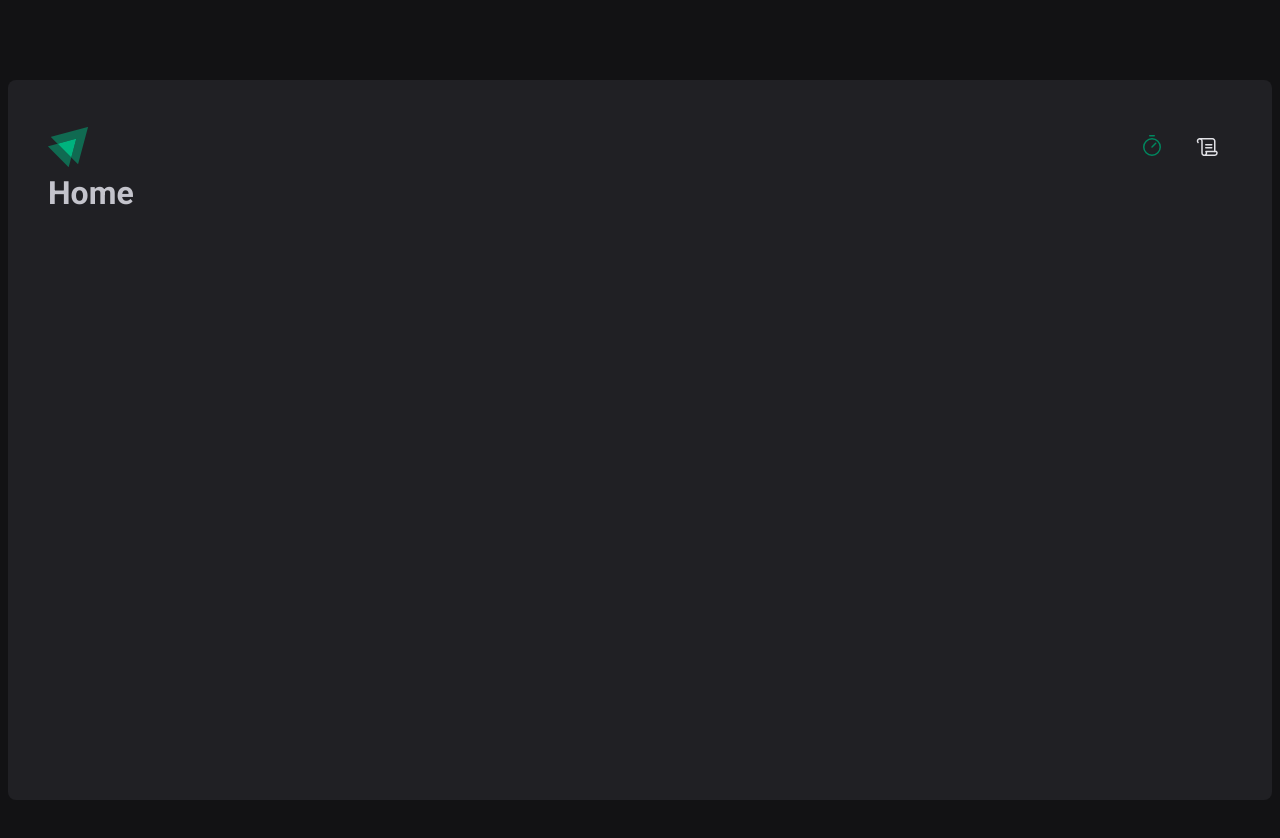
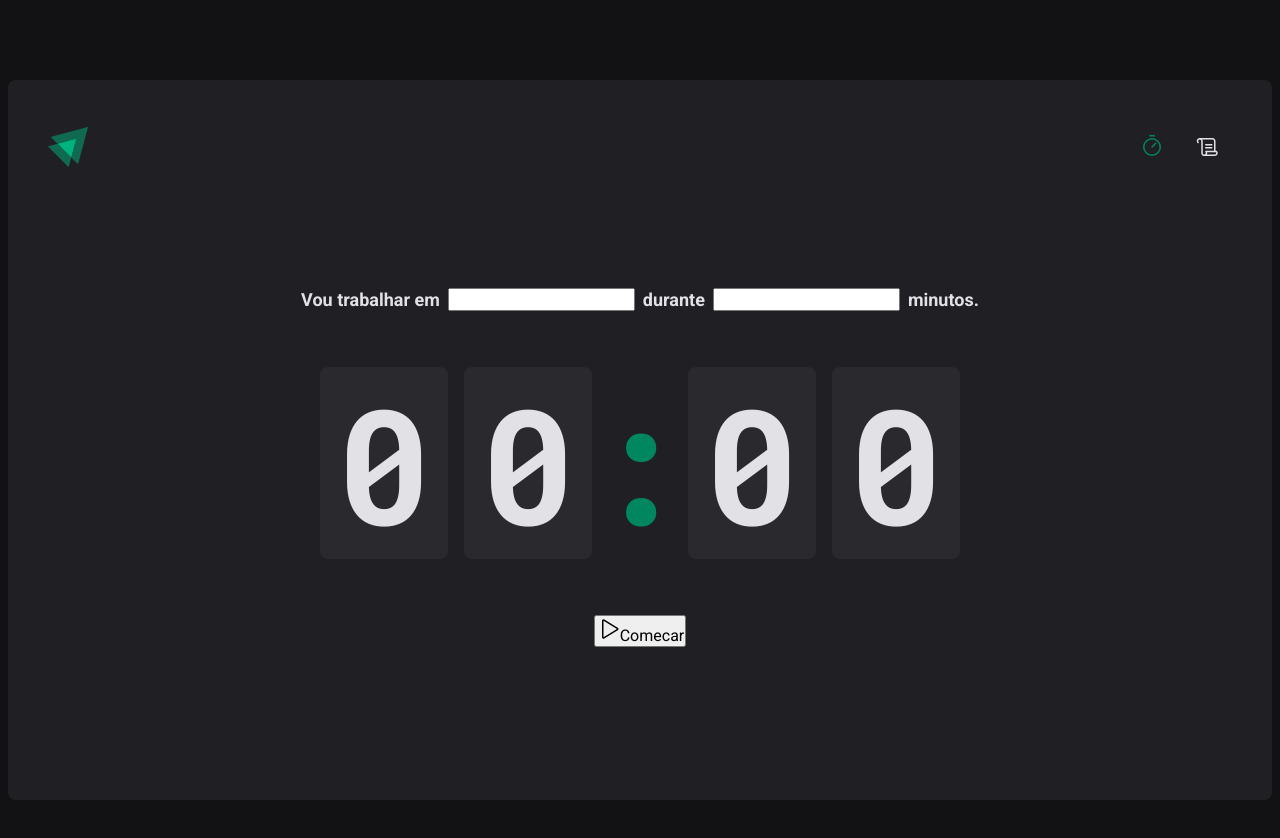
Before and after one commit to Gabriel422-hue/Pomodoro-Timer, a React (Vite) app: page / in a window 1280 px wide. Shown: the top 838 px of the page. Built offline with nearby package versions, Linux system fonts and the light colour scheme.

Commit message:
Iniciando Estilizacao da Home

```diff
--- a/src/Router.tsx
+++ b/src/Router.tsx
@@ -1,7 +1,8 @@
 import { Routes, Route } from "react-router-dom";
 import { DefaultLayout } from "./layouts/DefaultLayout";
 import { History } from "./pages/History";
-import { Home } from "./pages/Home";
+
+import { Home } from "./pages/Home/index";
 
 export function Router (){
     return(
--- a/src/pages/Home.tsx
+++ /dev/null
@@ -1,5 +0,0 @@
-export function Home() {
-    return (
-        <h1>Home</h1>
-    )
-}
--- /dev/null
+++ b/src/pages/Home/index.tsx
@@ -0,0 +1,37 @@
+import { Play } from "phosphor-react";
+import { CountdownContainer, FormContainer, HomeContainer, Separator } from "./styles";
+
+export function Home() {
+    return (
+        <HomeContainer>
+            <form action="" >
+               <FormContainer>
+                <label htmlFor="task">Vou trabalhar em</label>
+
+                    <input id="task"/>
+
+                    <label htmlFor="minutesAmount">durante</label>
+                    <input type="number" id="minutesAmount"/>
+
+                    <span>minutos.</span>
+               </FormContainer>
+
+            <CountdownContainer>
+                <span>0</span>
+                <span>0</span>
+                <Separator>:</Separator>
+                <span>0</span>
+                <span>0</span>
+            </CountdownContainer>
+
+            <button
+                type="submit">
+                <Play size={24} />
+                Comecar
+            </button>
+
+            </form>
+        </HomeContainer>
+
+    )
+}
--- /dev/null
+++ b/src/pages/Home/styles.ts
@@ -0,0 +1,51 @@
+import styled from "styled-components";
+
+export const HomeContainer = styled.main`
+flex: 1;
+
+display: flex;
+    flex-direction: column;
+    align-items: center;
+    justify-content: center;
+
+form {
+    display: flex;
+    flex-direction: column;
+    align-items: center;
+    gap: 3.5rem;
+}
+`;
+
+export const FormContainer = styled.div`
+  width: 100%;
+  display: flex;
+  align-items: center;
+  justify-content: center;
+  gap: 0.5rem;
+  color: ${(props) => props.theme['gray-100']};
+  font-size: 1.125rem;
+  font-weight: bold;
+  flex-wrap: wrap;
+`
+
+export const CountdownContainer = styled.div`
+  font-family: 'Roboto Mono', monospace;
+  font-size: 10rem;
+  line-height: 8rem;
+  color: ${(props) => props.theme['gray-100']};
+  display: flex;
+  gap: 1rem;
+  span {
+    background: ${(props) => props.theme['gray-700']};
+    padding: 2rem 1rem;
+    border-radius: 8px;
+  }
+`
+export const Separator = styled.div`
+  padding: 2rem 0;
+  color: ${(props) => props.theme['green-500']};
+  width: 4rem;
+  overflow: hidden;
+  display: flex;
+  justify-content: center;
+`
--- a/src/styles/global.ts
+++ b/src/styles/global.ts
@@ -16,6 +16,7 @@
         body{
             background: ${(props) => props.theme['gray-900']};
             color: ${(props) => props.theme['gray-300']};
+            -webkit-font-smoothing: antialiased;
         }
 
         body, input, textarea, button {
```
